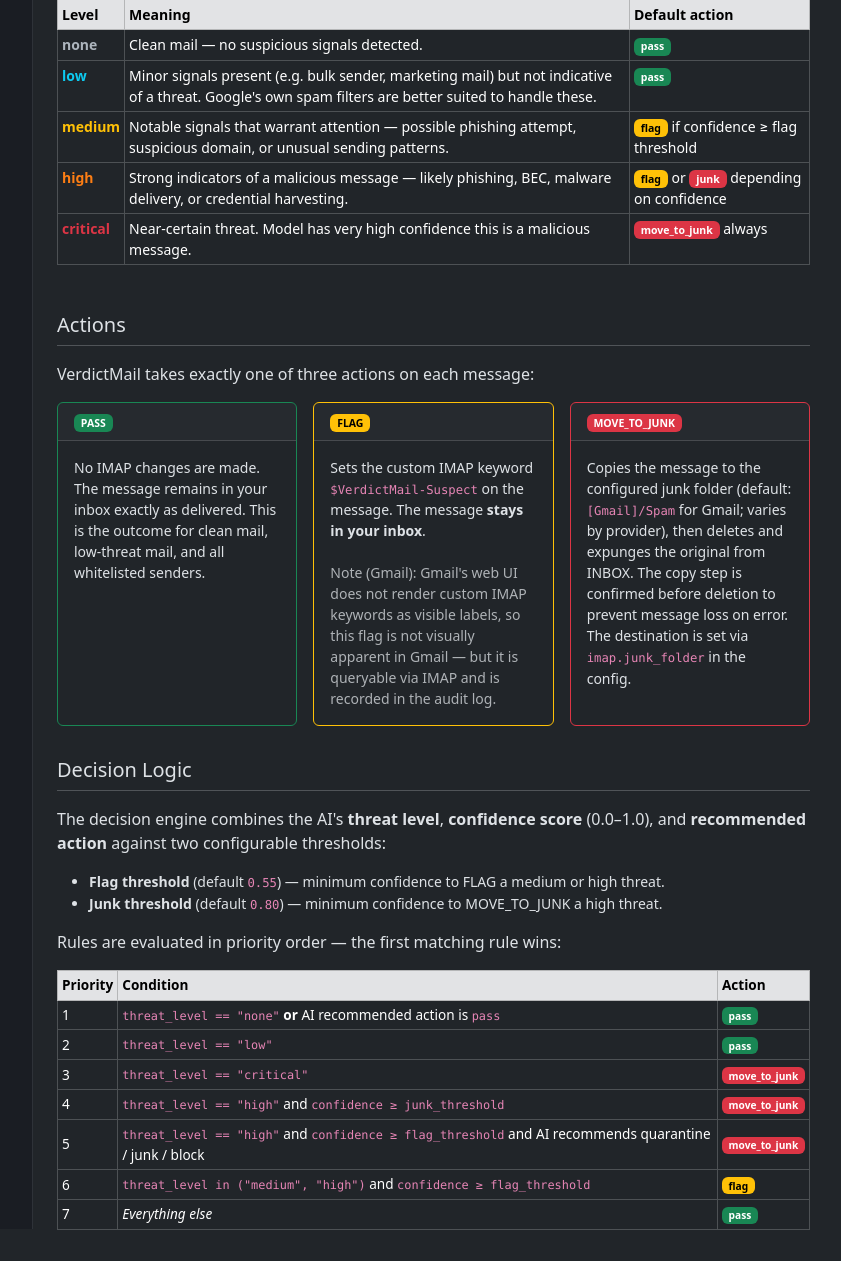
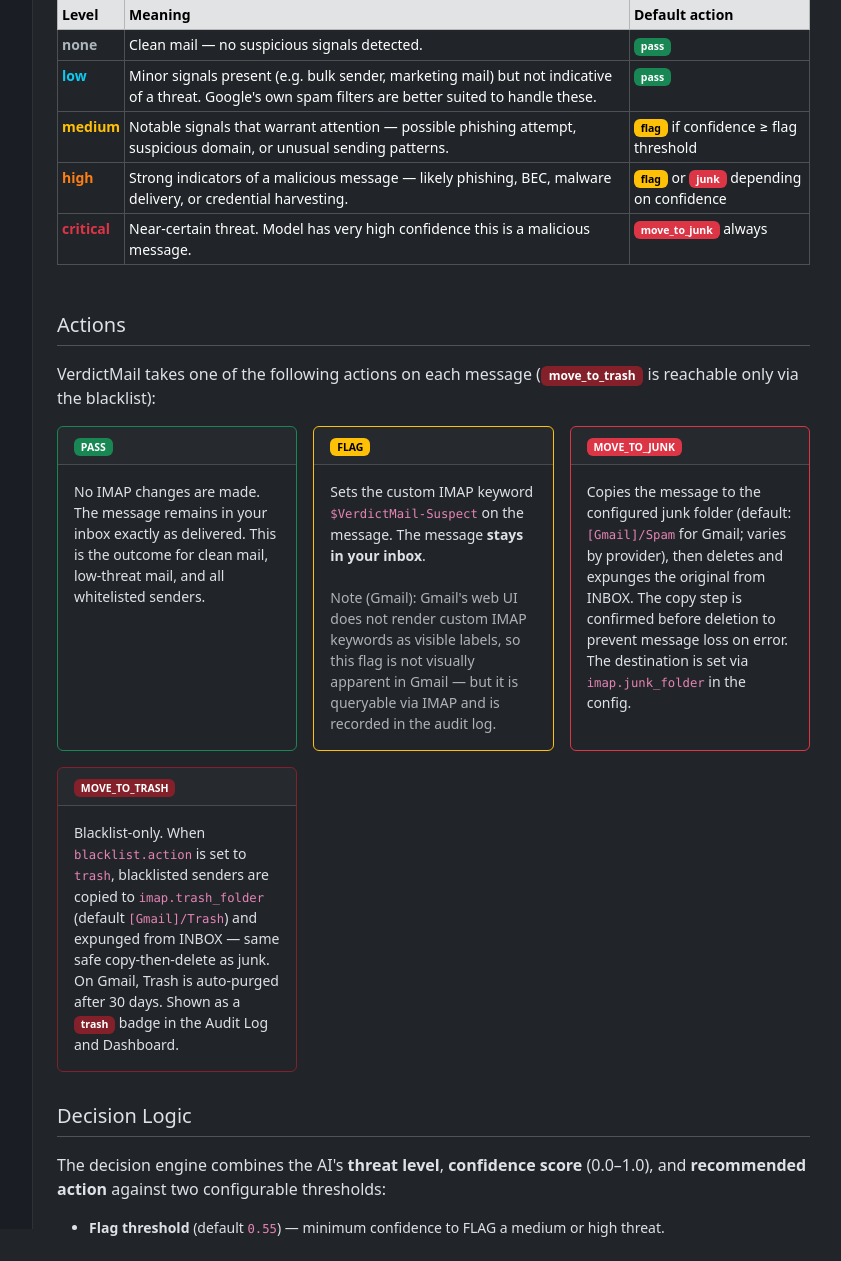
Before and after one commit to ascarola/verdictmail, a Flask app: template src/verdictmail/web/templates/docs.html in a window 1280 px wide. Shown: the part 1371-2632 px from the top of the page, without its empty margins (187-1028 px from the left). Run offline with Flask 3, Linux system fonts and the light colour scheme; the template is opened without the code that fills it, so the values that code supplies are empty.

Commit message:
docs: document trash action badge and error badge under v0.6.0
- docs.html: add a MOVE_TO_TRASH action card and note the trash badge in
  the Audit Log / Dashboard.
- about.html: add a bullet to the v0.6.0 release card covering the trash
  and error badges.
- README.md: note the trash/error badge behavior in the v0.6.0 upgrade
  section.

Documentation only; version stays 0.6.0.

Co-Authored-By: Claude Opus 4.8 <noreply@anthropic.com>

```diff
--- a/src/verdictmail/web/templates/about.html
+++ b/src/verdictmail/web/templates/about.html
@@ -156,6 +156,7 @@
             <li>The <a href="{{ url_for('blacklist_view') }}">Blacklist</a> page now has a <strong>Junk ⇄ Trash</strong> action toggle (<code>blacklist.action</code>). Choose <strong>Move to Trash</strong> to send blacklisted mail straight to the Trash folder instead of Spam — on Gmail, Trash is auto-purged after 30 days, so matched senders effectively delete on a delay.</li>
             <li>New configurable <strong>Trash folder</strong> on the Configuration page (<code>imap.trash_folder</code>, default <code>[Gmail]/Trash</code>) for non-Gmail servers (<code>Trash</code>, <code>INBOX.Trash</code>, <code>Deleted Messages</code>).</li>
             <li>Uses the same safe copy-then-delete as the Junk move — a plain IMAP delete would <em>not</em> reach Gmail's Trash. <strong>No breaking changes:</strong> the action defaults to <code>junk</code>, so existing setups are unchanged.</li>
+            <li>Audit Log and Dashboard show a distinct <span class="badge badge-trash">trash</span> badge for the action, and failed actions now collapse to a single <span class="badge badge-error">error</span> badge (full detail on hover) instead of strings like <code>error:move_to_junk</code>.</li>
           </ul>
         </div>
 
--- a/src/verdictmail/web/templates/docs.html
+++ b/src/verdictmail/web/templates/docs.html
@@ -198,7 +198,8 @@
     <!-- ================================================================ -->
     <h5 class="doc-anchor" id="actions">Actions</h5>
     <hr class="mt-1">
-    <p>VerdictMail takes exactly one of three actions on each message:</p>
+    <p>VerdictMail takes one of the following actions on each message
+       (<span class="badge badge-trash">move_to_trash</span> is reachable only via the blacklist):</p>
 
     <div class="row g-3 mb-3">
       <div class="col-md-4">
@@ -239,6 +240,22 @@
             the original from INBOX. The copy step is confirmed before
             deletion to prevent message loss on error. The destination is
             set via <code>imap.junk_folder</code> in the config.
+          </div>
+        </div>
+      </div>
+      <div class="col-md-4">
+        <div class="card h-100" style="border-color:#842029">
+          <div class="card-header small fw-bold" style="color:#e07a84">
+            <span class="badge badge-trash me-2">MOVE_TO_TRASH</span>
+          </div>
+          <div class="card-body small">
+            Blacklist-only. When <code>blacklist.action</code> is set to
+            <code>trash</code>, blacklisted senders are copied to
+            <code>imap.trash_folder</code> (default <code>[Gmail]/Trash</code>)
+            and expunged from INBOX — same safe copy-then-delete as junk. On
+            Gmail, Trash is auto-purged after 30 days. Shown as a
+            <span class="badge badge-trash">trash</span> badge in the Audit Log
+            and Dashboard.
           </div>
         </div>
       </div>
```
Also changed, not shown: README.md.
